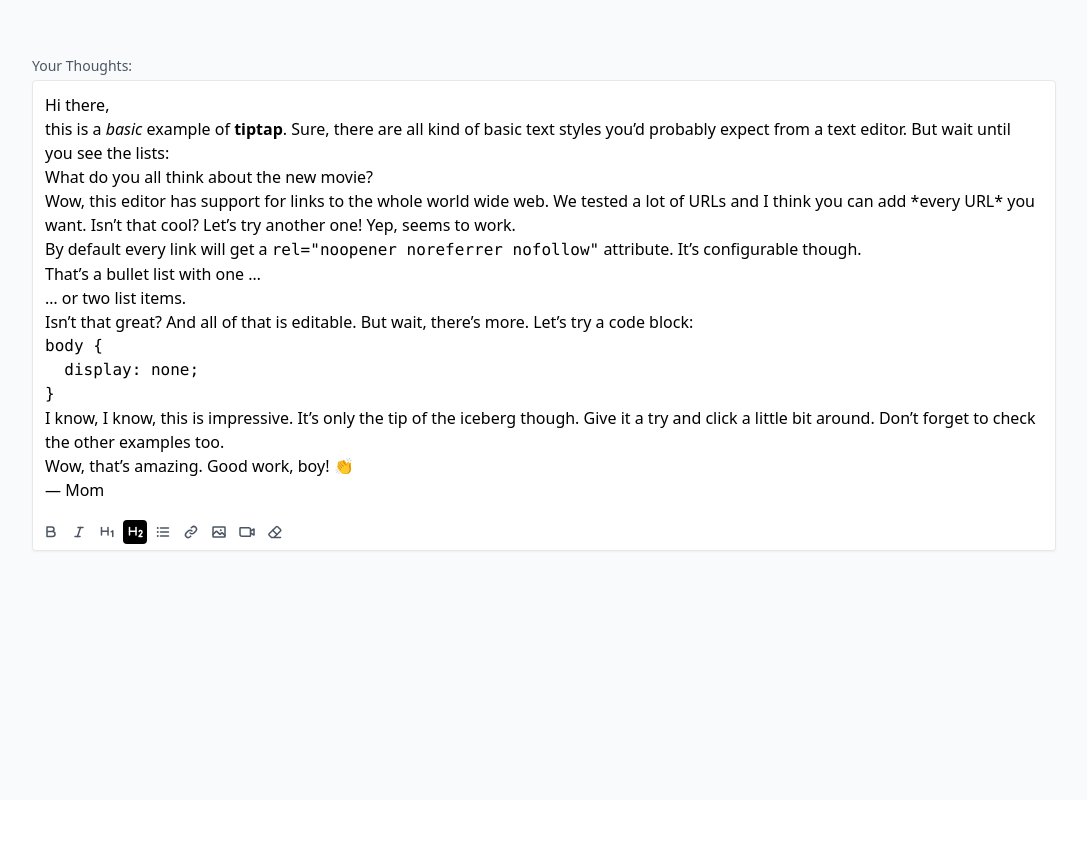
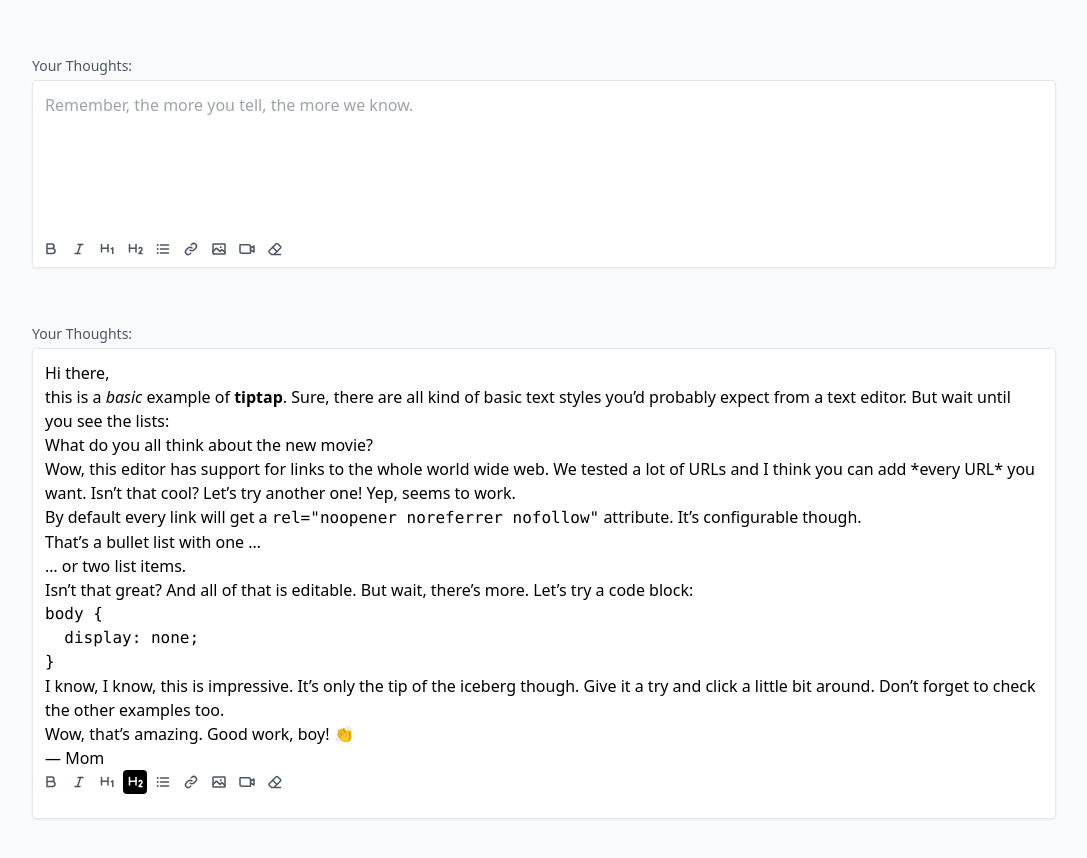
Before and after one commit to praveenjuge/tip-tap-test, a Next.js app: page / in a window 1280 px wide. Shown: the top 858 px of the page, without its empty margins (96-1183 px from the left). Before the commit the page ends 800 px from the top, so only its background shows below. Built offline with nearby package versions, Linux system fonts and the light colour scheme; what @tailwindcss/typography would draw is missing.

Commit message:
Fixes
Signed-off-by: praveenjuge <praveen@skcript.com>

```diff
--- a/components/Editor.js
+++ b/components/Editor.js
@@ -137,7 +137,7 @@ const setLink = (editor) => {
   }
 };
 
-const Editor = () => {
+export default function Editor({ content }) {
   const editor = useEditor({
     extensions: [
       StarterKit,
@@ -227,59 +227,19 @@ const Editor = () => {
     ],
     editorProps: {
       attributes: {
-        class: "prose prose-sm p-3 focus:outline-none max-w-none min-h-[200px]",
+        class: "prose prose-sm p-3 focus:outline-none max-w-none min-h-[150px]",
       },
     },
-    content: `
-      <h2>
-        Hi there,
-      </h2>
-      <p>
-        this is a <em>basic</em> example of <strong>tiptap</strong>. Sure, there are all kind of basic text styles you’d probably expect from a text editor. But wait until you see the lists:
-      </p>
-      <p>
-        What do you all think about the new <span data-mention data-id="Winona Ryder"></span> <span data-mention data-id="Praveen Juge"></span> movie?
-      </p>
-      <p>
-        Wow, this editor has support for links to the whole <a href="https://en.wikipedia.org/wiki/World_Wide_Web">world wide web</a>. We tested a lot of URLs and I think you can add *every URL* you want. Isn’t that cool? Let’s try <a href="https://statamic.com/">another one!</a> Yep, seems to work.
-      </p>
-      <p>
-        By default every link will get a <code>rel="noopener noreferrer nofollow"</code> attribute. It’s configurable though.
-      </p>
-      <ul>
-        <li>
-          That’s a bullet list with one …
-        </li>
-        <li>
-          … or two list items.
-        </li>
-      </ul>
-      <p>
-        Isn’t that great? And all of that is editable. But wait, there’s more. Let’s try a code block:
-      </p>
-      <pre><code class="language-css">body {
-  display: none;
-}</code></pre>
-      <p>
-        I know, I know, this is impressive. It’s only the tip of the iceberg though. Give it a try and click a little bit around. Don’t forget to check the other examples too.
-      </p>
-      <blockquote>
-        Wow, that’s amazing. Good work, boy! 👏
-        <br />
-        — Mom
-      </blockquote>
-    `,
+    content: content,
   });
 
   return (
-    <>
+    <div>
       <span className="text-sm text-gray-600 block mb-1">Your Thoughts:</span>
       <div className="transition flex flex-col bg-white border rounded shadow-sm focus-within:border-gray-400 hover:border-gray-400">
         <EditorContent editor={editor} />
         <MenuBar editor={editor} />
       </div>
-    </>
+    </div>
   );
-};
-
-export default Editor;
+}
--- a/components/MentionList.js
+++ b/components/MentionList.js
@@ -75,7 +75,7 @@ export class MentionList extends React.Component {
           >
             <img
               src="https://praveenjuge.com/images/praveen-juge-photo.jpg"
-              className="h-4 w-4 rounded-full"
+              className="h-4 w-4 rounded-full bg-gray-100"
             />
             <span>{item}</span>
           </button>
--- a/pages/index.js
+++ b/pages/index.js
@@ -3,8 +3,47 @@ import Editor from "../components/Editor";
 export default function Home() {
   return (
     <div className="px-4 py-14 bg-gray-50 min-h-screen">
-      <div className="max-w-5xl mx-auto">
+      <div className="max-w-5xl mx-auto space-y-14">
         <Editor />
+        <Editor
+          content='<h2>
+        Hi there,
+      </h2>
+      <p>
+        this is a <em>basic</em> example of <strong>tiptap</strong>. Sure, there are all kind of basic text styles you’d probably expect from a text editor. But wait until you see the lists:
+      </p>
+      <p>
+        What do you all think about the new <span data-mention data-id="Winona Ryder"></span> <span data-mention data-id="Praveen Juge"></span> movie?
+      </p>
+      <p>
+        Wow, this editor has support for links to the whole <a href="https://en.wikipedia.org/wiki/World_Wide_Web">world wide web</a>. We tested a lot of URLs and I think you can add *every URL* you want. Isn’t that cool? Let’s try <a href="https://statamic.com/">another one!</a> Yep, seems to work.
+      </p>
+      <p>
+        By default every link will get a <code>rel="noopener noreferrer nofollow"</code> attribute. It’s configurable though.
+      </p>
+      <ul>
+        <li>
+          That’s a bullet list with one …
+        </li>
+        <li>
+          … or two list items.
+        </li>
+      </ul>
+      <p>
+        Isn’t that great? And all of that is editable. But wait, there’s more. Let’s try a code block:
+      </p>
+      <pre><code class="language-css">body {
+  display: none;
+}</code></pre>
+      <p>
+        I know, I know, this is impressive. It’s only the tip of the iceberg though. Give it a try and click a little bit around. Don’t forget to check the other examples too.
+      </p>
+      <blockquote>
+        Wow, that’s amazing. Good work, boy! 👏
+        <br />
+        — Mom
+      </blockquote>'
+        />
       </div>
     </div>
   );
```
